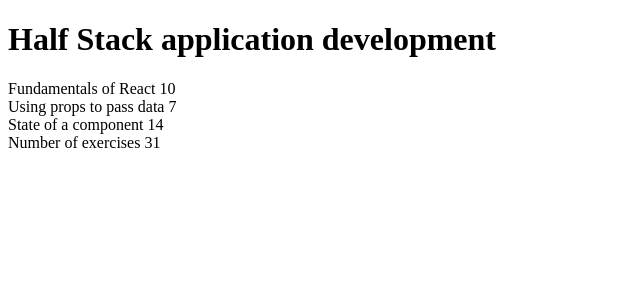
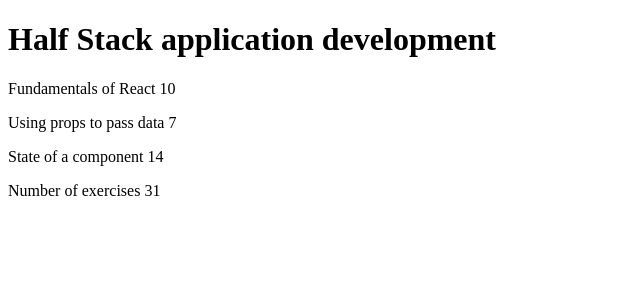
Before and after one commit to thawrieh/kurssitiedot, a React (Vite) app: page / in a window 1280 px wide. Shown: the top 300 px of the page, without its empty margins (0-640 px from the left). Built offline with nearby package versions, Linux system fonts and the light colour scheme.

Commit message:
task 1.3

```diff
--- a/src/App.jsx
+++ b/src/App.jsx
@@ -1,53 +1,25 @@
-
-const Header = () => {
-  const course = "Half Stack application development";
-  return <h1>{course}</h1>;
-};
-const Part= (props) => {
-  console.log(props);
+const App = () => {
+  const course = 'Half Stack application development'
+  const part1 = {
+    name: 'Fundamentals of React',
+    exercises: 10
+  }
+  const part2 = {
+    name: 'Using props to pass data',
+    exercises: 7
+  }
+  const part3 = {
+    name: 'State of a component',
+    exercises: 14
+  }
   return (
     <div>
-        {props.part} {props.exercise}
-   </div>
-  );
-};
-const Content = ()=> {
-  const part1 = "Fundamentals of React";
-  const exercises1 = 10;
-  const part2 = "Using props to pass data";
-  const exercises2 = 7;
-  const part3 = "State of a component";
-  const exercises3 = 14;
-  return (
-    <div>
-      <Part part={part1} exercise={exercises1}/>
-      <Part part={part2} exercise={exercises2} />
-      <Part part={part3} exercise={exercises3}/>
+    <h1>{course}</h1>
+    <p>{part1.name} {part1.exercises}</p>
+    <p>{part2.name} {part2.exercises}</p>
+    <p>{part3.name} {part3.exercises}</p>
+    <p>Number of exercises {part1.exercises+part2.exercises+part3.exercises}</p>
     </div>
   );
 };
-const Total = (props) => {
-  return (
-    <div>
-     Number of exercises {props.num}
-    </div>
-  );
-};
-
-const App = () => {
-
-  const course = "Half Stack application development";
-  const exercises1 = 10;
-  const exercises2 = 7;
-  const exercises3 = 14;
-  return (
-    <div>
-      <Header course={course} />
-      <Content/>
-    <Total num={exercises1+exercises2+exercises3
-    } />
-    </div>
-  );
-};
-
 export default App;
```
